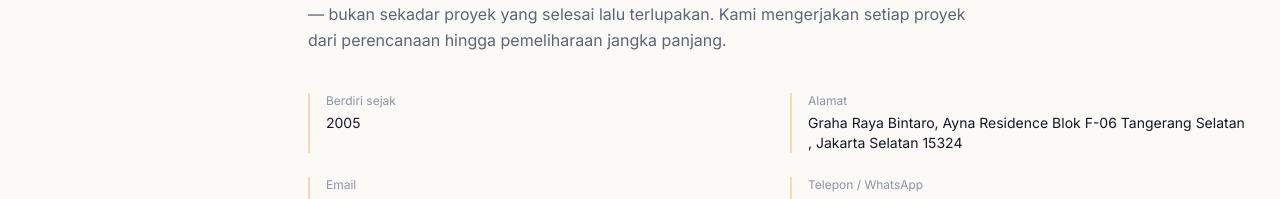
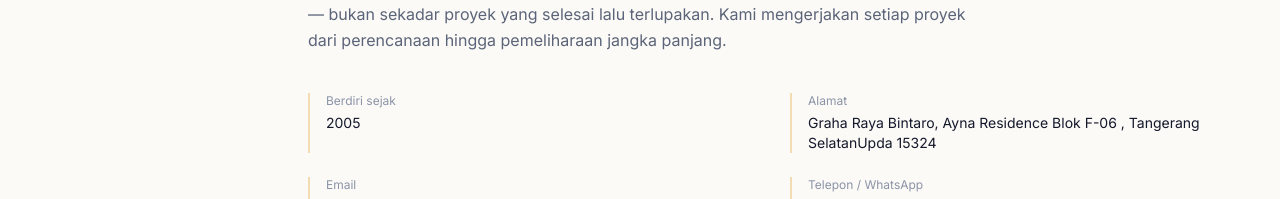
Before and after one commit to timothywjya/MyStar-IT-Solution_Company-Profiles, a Next.js app: page / in a window 1280 px wide. Shown: the part 1008-1207 px from the top of the page. Built offline with nearby package versions, Linux system fonts and the light colour scheme.

Commit message:
Update Location

```diff
--- a/src/infrastructure/data/company-profile.data.ts
+++ b/src/infrastructure/data/company-profile.data.ts
@@ -7,8 +7,8 @@ export const companyProfileData: CompanyProfile = {
     logoIconUrl: '/images/brand/logo-icon.png',
     logoHorizontalUrl: '/images/brand/logo-horizontal.png',
     foundedYear: 2005,
-    address: 'Graha Raya Bintaro, Ayna Residence Blok F-06 Tangerang Selatan ',
-    city: 'Jakarta Selatan',
+    address: 'Graha Raya Bintaro, Ayna Residence Blok F-06  ',
+    city: 'Tangerang SelatanUpda',
     postalCode: '15324',
     email: 'hello@mystarsit.example.com',
     whatsapp: '+62 0878-5047-8027',
```
